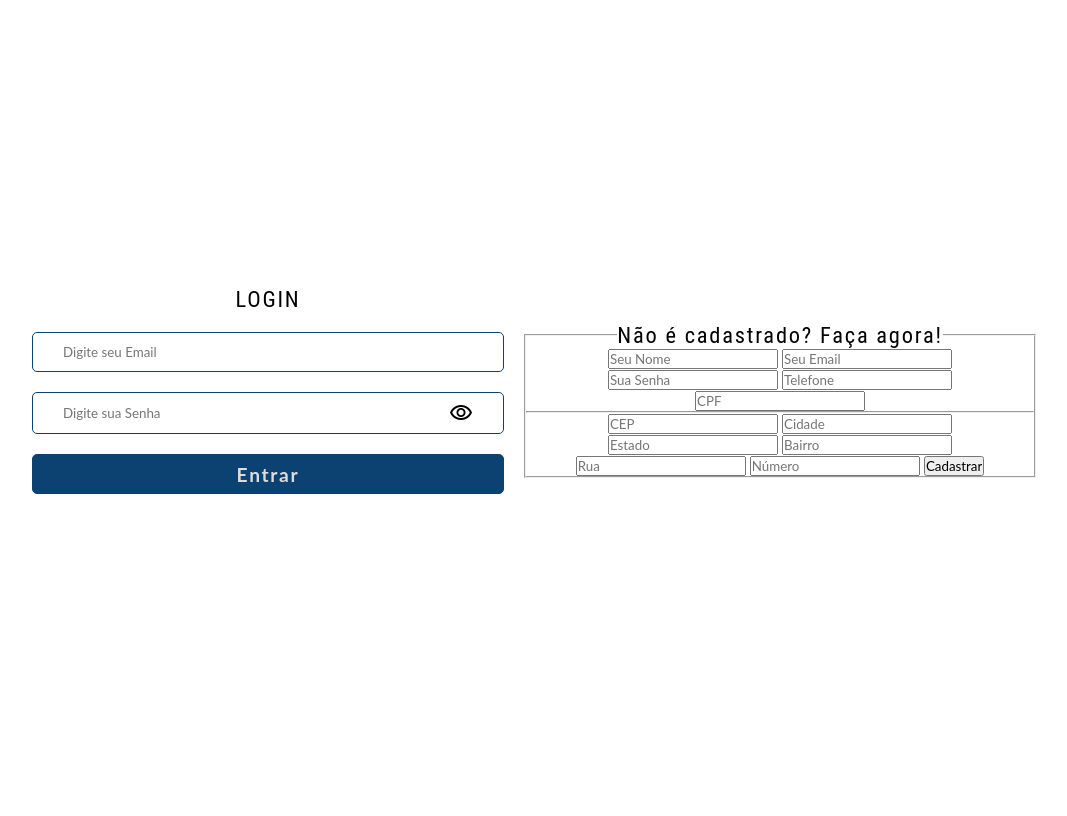
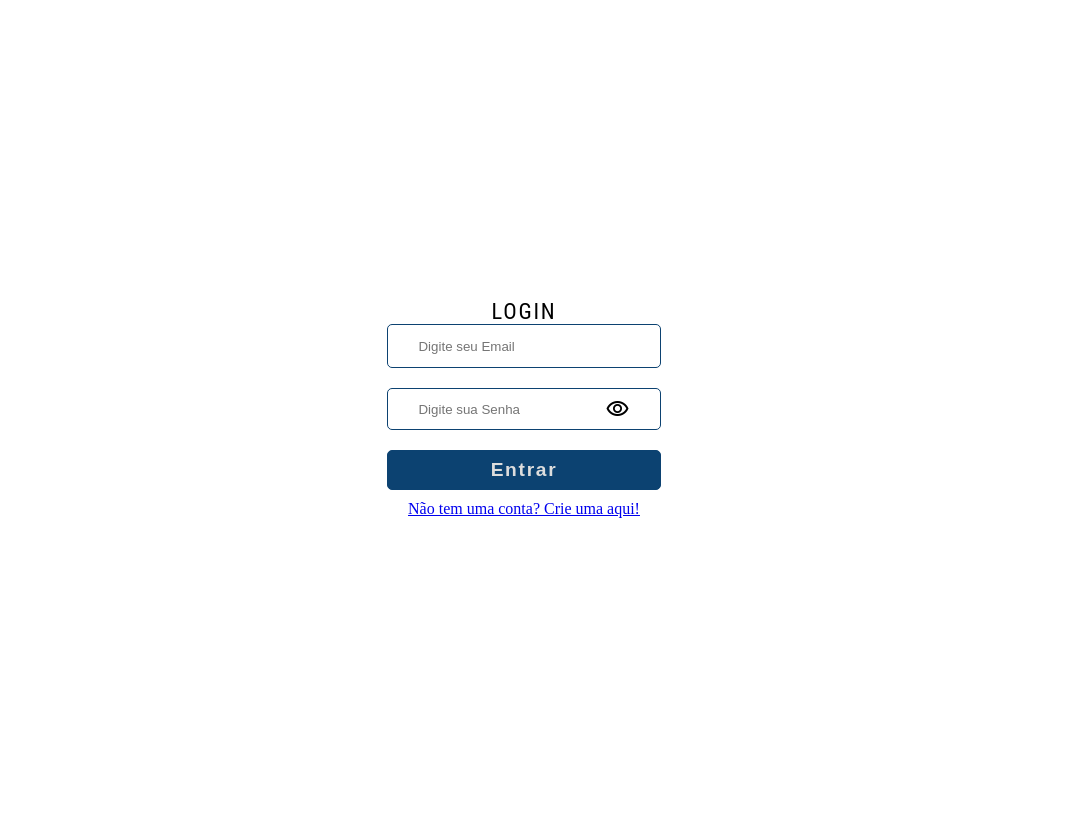
Before and after one commit to ErickRian/ecommerce-com-crud, a PHP site: page /login.php in a window 1280 px wide. Shown: the whole page, without its empty margins (116-1183 px from the left). Before the commit the page ends 494 px from the top, so only its background shows below. Run offline with PHP 8.4, Linux system fonts and the light colour scheme.

Commit message:
ajustes no css e separação de cadastro para tela própria

```diff
--- a/index.php
+++ b/index.php
@@ -7,7 +7,8 @@
     <meta name="viewport" content="width=device-width, initial-scale=1.0">
     <link rel="stylesheet"
         href="https://fonts.googleapis.com/css2?family=Material+Symbols+Outlined:opsz,wght,FILL,GRAD@48,400,0,0" />
-    <link rel="stylesheet" href="style.css">
+    <link rel="stylesheet" href="styles/home.css">
+    <link rel="stylesheet" href="styles/home.css">
     <link rel="preconnect" href="https://fonts.googleapis.com">
     <link rel="preconnect" href="https://fonts.gstatic.com" crossorigin>
     <link href="https://fonts.googleapis.com/css2?family=Lato&display=swap" rel="stylesheet">
--- a/login.php
+++ b/login.php
@@ -4,7 +4,8 @@
     <meta charset="UTF-8">
     <meta http-equiv="X-UA-Compatible" content="IE=edge">
     <meta name="viewport" content="width=device-width, initial-scale=1.0">
-    <link rel="stylesheet" href="style.css">
+    <link rel="stylesheet" href="styles/home.css">
+    <link rel="stylesheet" href="styles/login.css">
     <link rel="stylesheet" href="https://fonts.googleapis.com/css2?family=Material+Symbols+Outlined:opsz,wght,FILL,GRAD@20..48,100..700,0..1,-50..200" />
     <title>Login</title>
 </head>
@@ -22,27 +23,7 @@
                 <input type="submit" value="Entrar">
             </fieldset>
         </form>
-
-        <form action="">
-            <fieldset>
-                <legend>Não é cadastrado? Faça agora!</legend>
-                <input type="text" placeholder="Seu Nome">
-                <input type="text" placeholder="Seu Email">
-                <input type="text" placeholder="Sua Senha">
-                <input type="text" placeholder="Telefone">
-                <input type="text" placeholder="CPF">
-
-                <hr>
-
-                <input type="text" placeholder="CEP">
-                <input type="text" placeholder="Cidade">
-                <input type="text" placeholder="Estado">
-                <input type="text" placeholder="Bairro">
-                <input type="text" placeholder="Rua">
-                <input type="text" placeholder="Número">
-                <input type="submit" value="Cadastrar">
-            </fieldset>
-        </form>
+        <a href="cadastro.php">Não tem uma conta? Crie uma aqui!</a>
     </main>
 
     <script src="scripts/login.js"></script>
--- a/style.css
+++ b/styles/home.css
@@ -1,40 +1,3 @@
-
-* {
-    margin: 0;
-    padding: 0;
-    box-sizing: border-box;
-    font-family: 'Lato', sans-serif;
-    user-select: none;
-    user-zoom: none;
-}
-
-:root {
-    --background: #DDDDDD;
-    --firstcolor: #088dbd;
-    --secondcolor: #0c4271;
-    --name: #0c0c0c;
-    --title: rgb(77, 173, 208);
-}
-
-a:link,
-a:visited,
-a:hover,
-a:active {
-    color: inherit;
-    text-decoration: none;
-}
-
-h2 {
-    font-family: 'Roboto Condensed', sans-serif;
-    font-size: 1.5rem;
-    margin: 10px 0 10px 20px;
-    color: var(--title);
-}
-
-
-button:hover {
-    cursor: pointer;
-}
 
 .material-symbols-outlined.menu,
 .material-symbols-outlined.shop,
@@ -524,68 +487,3 @@ button:hover {
         transform: translate(-100%);
     }
 }
-
-/* Tela de Login */
-
-.mainLogin {
-    display: flex;
-    justify-content: center;
-    align-items: center;
-    height: 100vh;
-    width: 80%;
-    margin: auto;
-    text-align: center;
-}
-.mainLogin form {
-    width: 100%;
-}
-.mainLogin legend {
-    font-family: "Roboto Condensed", "Arial", sans-serif;
-    font-size: 1.4rem;
-    letter-spacing: 1.8px;
-}
-.containerLogin {
-    display: flex;
-    flex-direction: column;
-    gap: 20px;
-    padding: 20px;
-    border: none;
-}
-
-.containerLogin input {
-    height: 40px;
-    outline: none;
-    border-radius: 5px;
-    border: 1px solid #0C4271;
-    color: #0c0c0c9a;
-    padding-left: 30px;
-}
-.passwordField {
-    border: 1px solid #0C4271;
-    border-radius: 5px;
-    display: flex;
-    justify-content: space-between;
-    align-items: center;
-    padding: 0px 30px;
-}
-.passwordField input {
-    border: none;
-    padding: 0px;
-}
-.material-symbols-outlined {
-    cursor: pointer;
-}
-.containerLogin input[type="submit"] {
-    background-color: #0C4271;
-    color: #DDDDDD;
-    font-size: 1.2rem;
-    font-weight: bold;
-    letter-spacing: 1.7px;
-    padding: 0px;
-    transition: all .2s linear;
-    cursor: pointer;
-}
-
-.containerLogin input[type="submit"]:hover {
-    background-color: black;
-}
--- /dev/null
+++ b/styles/login.css
@@ -0,0 +1,70 @@
+.mainLogin {
+    display: flex;
+    justify-content: center;
+    align-items: center;
+    flex-direction: column;
+    height: 100vh;
+    margin: auto;
+    text-align: center;
+}
+.mainLogin legend {
+    font-family: "Roboto Condensed", "Arial", sans-serif;
+    font-size: 1.4rem;
+    letter-spacing: 1.8px;
+}
+.containerLogin {
+    display: flex;
+    flex-direction: column;
+    gap: 20px;
+    padding: 0px 0px 10px 0px;
+    border: none;
+    width: 90%;
+}
+.containerLogin div {
+    display: flex;
+    gap: 10px;
+}
+.containerLogin input {
+    height: 40px;
+    outline: none;
+    border-radius: 5px;
+    border: 1px solid #0C4271;
+    color: #0c0c0c9a;
+    padding-left: 30px;
+}
+.passwordField {
+    border: 1px solid #0C4271;
+    border-radius: 5px;
+    display: flex;
+    justify-content: space-between;
+    align-items: center;
+    padding: 0px 30px;
+}
+.passwordField input {
+    border: none;
+    padding: 0px;
+}
+.material-symbols-outlined {
+    cursor: pointer;
+}
+.containerLogin input[type="submit"] {
+    background-color: #0C4271;
+    color: #DDDDDD;
+    font-size: 1.2rem;
+    font-weight: bold;
+    letter-spacing: 1.7px;
+    padding: 0px;
+    transition: all .2s linear;
+    cursor: pointer;
+}
+
+.containerLogin input[type="submit"]:hover {
+    background-color: black;
+}
+
+
+@media (min-width: 769px) {
+    .mainLogin {
+        width: 50%;
+    }
+}
```
Also changed, not shown: cadastro.php (added, +43 -0 lines), styles/globals.css (added, +36 -0 lines).
